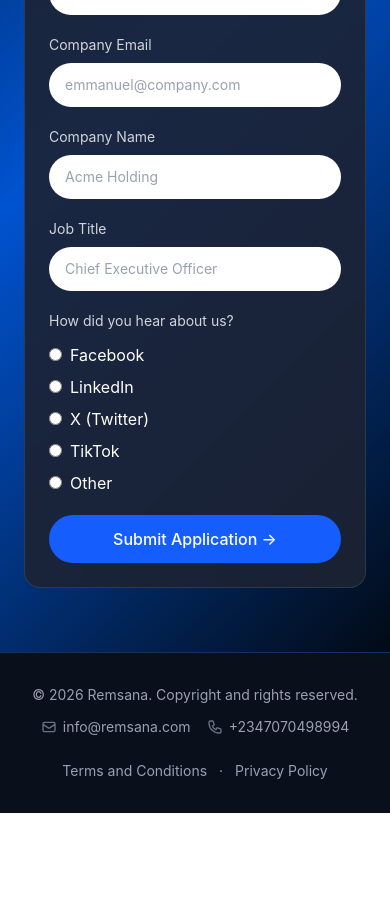
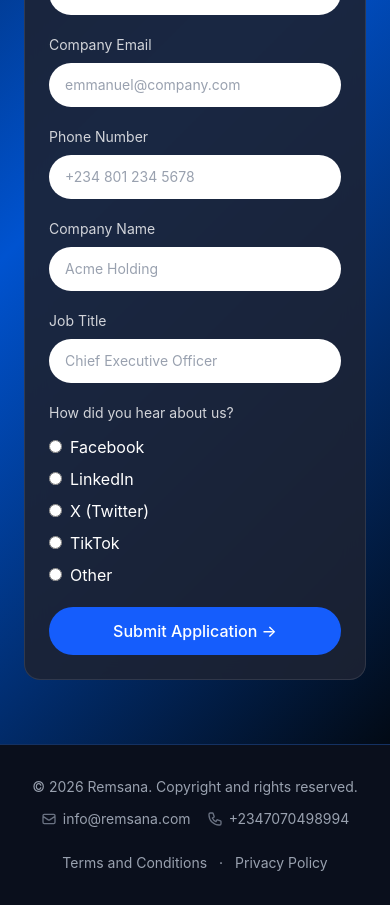
Before and after one commit to MigrationGFA/businesslms, a React (Vite) app: page / in a window 390 px wide. Shown: the part 8340-9245 px from the top of the page. Before the commit the page ends 9153 px from the top, so only its background shows below. Built offline with nearby package versions, Linux system fonts and the light colour scheme.

Commit message:
Added phone number Field

```diff
--- a/src/componenets/ApplicationModal.tsx
+++ b/src/componenets/ApplicationModal.tsx
@@ -12,6 +12,7 @@ const ApplicationModal = ({ isOpen, onClose }: ApplicationModalProps) => {
     fullName: "",
     companyEmail: "",
     companyName: "",
+    phoneNumber: "",
     jobTitle: "",
     hearAboutUs: "",
     hearAboutUsOther: "",
@@ -20,6 +21,26 @@ const ApplicationModal = ({ isOpen, onClose }: ApplicationModalProps) => {
     "idle" | "submitting" | "success" | "error"
   >("idle");
   const [responseMessage, setResponseMessage] = useState("");
+
+const validatePhoneNumber = (phone: string) => {
+  // Remove spaces, dashes, brackets etc.
+  const cleaned = phone.replace(/\D/g, "");
+
+  // Local format: 08012345678
+  if (cleaned.startsWith("0")) {
+    return cleaned.length === 11;
+  }
+
+  // International format: 2348012345678
+  if (cleaned.startsWith("234")) {
+    return cleaned.length === 13;
+  }
+
+  return false;
+};
+
+  const phoneError =
+    formData.phoneNumber && !validatePhoneNumber(formData.phoneNumber);
 
   const handleChange =
     (field: keyof typeof formData) =>
@@ -37,6 +58,7 @@ const ApplicationModal = ({ isOpen, onClose }: ApplicationModalProps) => {
         full_name: formData.fullName,
         email: formData.companyEmail,
         company_name: formData.companyName,
+        phone_number: formData.phoneNumber,
         job_title: formData.jobTitle,
         hear_about_us:
           formData.hearAboutUs === "Other"
@@ -60,6 +82,7 @@ const ApplicationModal = ({ isOpen, onClose }: ApplicationModalProps) => {
         fullName: "",
         companyEmail: "",
         companyName: "",
+        phoneNumber: "",
         jobTitle: "",
         hearAboutUs: "",
         hearAboutUsOther: "",
@@ -88,6 +111,7 @@ const ApplicationModal = ({ isOpen, onClose }: ApplicationModalProps) => {
         fullName: "",
         companyEmail: "",
         companyName: "",
+        phoneNumber: "",
         jobTitle: "",
         hearAboutUs: "",
         hearAboutUsOther: "",
@@ -104,7 +128,7 @@ const ApplicationModal = ({ isOpen, onClose }: ApplicationModalProps) => {
           animate={{ opacity: 1 }}
           exit={{ opacity: 0 }}
           transition={{ duration: 0.2 }}
-          className="fixed inset-0 z-[100] flex items-center justify-center p-4"
+          className="fixed inset-0 z-100 flex items-center justify-center p-4"
           onClick={handleClose}
         >
           {/* Blurred dark overlay */}
@@ -248,6 +272,29 @@ const ApplicationModal = ({ isOpen, onClose }: ApplicationModalProps) => {
                           placeholder="emmanuel@company.com"
                           className="w-full rounded-full px-4 py-3 text-sm text-[#191A15] placeholder:text-gray-400 bg-white focus:outline-none focus:ring-2 focus:ring-blue-400 transition"
                         />
+                      </div>
+
+                      <div>
+                        <label
+                          htmlFor="app-phoneNumber"
+                          className="block text-sm text-white/80 mb-2"
+                        >
+                          Phone Number
+                        </label>
+                        <input
+                          id="app-phoneNumber"
+                          type="tel"
+                          required
+                          value={formData.phoneNumber}
+                          onChange={handleChange("phoneNumber")}
+                          placeholder="+234 801 234 5678"
+                          className="w-full rounded-full px-4 py-3 text-sm text-[#191A15] placeholder:text-gray-400 bg-white focus:outline-none focus:ring-2 focus:ring-blue-400 transition"
+                        />
+                        {phoneError && (
+                          <p className="mt-2 text-sm text-red-500">
+                            Please enter a valid Nigerian phone number.
+                          </p>
+                        )}
                       </div>
 
                       <div>
--- a/src/componenets/Footer.tsx
+++ b/src/componenets/Footer.tsx
@@ -7,6 +7,7 @@ const Footer: FC = () => {
     fullName: "",
     companyEmail: "",
     companyName: "",
+    phoneNumber: "",
     jobTitle: "",
     hearAboutUs: "",
     hearAboutUsOther: "",
@@ -23,8 +24,37 @@ const Footer: FC = () => {
       setFormData((prev) => ({ ...prev, [field]: e.target.value }));
     };
 
+  const validatePhoneNumber = (phone: string) => {
+    // Remove spaces, dashes, brackets etc.
+    const cleaned = phone.replace(/\D/g, "");
+
+    // Local format: 08012345678
+    if (cleaned.startsWith("0")) {
+      return cleaned.length === 11;
+    }
+
+    // International format: 2348012345678
+    if (cleaned.startsWith("234")) {
+      return cleaned.length === 13;
+    }
+
+    return false;
+  };
+
+  const phoneError =
+    formData.phoneNumber && !validatePhoneNumber(formData.phoneNumber);
+
   const handleSubmit = async (e: React.FormEvent<HTMLFormElement>) => {
     e.preventDefault();
+    if (!validatePhoneNumber(formData.phoneNumber)) {
+      setStatus("error");
+      setResponseMessage(
+        "Please enter a valid Nigerian phone number (e.g. 08012345678 or +2348012345678).",
+      );
+      setIsResultModalOpen(true);
+      return;
+    }
+
     setStatus("submitting");
     setResponseMessage("");
 
@@ -34,11 +64,12 @@ const Footer: FC = () => {
         full_name: formData.fullName,
         email: formData.companyEmail,
         company_name: formData.companyName,
+        phone_number: formData.phoneNumber,
         job_title: formData.jobTitle,
-         hear_about_us:
-    formData.hearAboutUs === "Other"
-      ? formData.hearAboutUsOther
-      : formData.hearAboutUs,
+        hear_about_us:
+          formData.hearAboutUs === "Other"
+            ? formData.hearAboutUsOther
+            : formData.hearAboutUs,
       };
 
       const response = await axios.post(endpoint, payload, {
@@ -60,6 +91,7 @@ const Footer: FC = () => {
         fullName: "",
         companyEmail: "",
         companyName: "",
+        phoneNumber: "",
         jobTitle: "",
         hearAboutUs: "",
         hearAboutUsOther: "",
@@ -157,6 +189,30 @@ const Footer: FC = () => {
                   className="w-full rounded-full px-4 py-3 text-sm text-[#191A15] placeholder:text-gray-400 bg-white focus:outline-none focus:ring-2 focus:ring-blue-500"
                 />
               </div>
+
+              <div>
+                <label
+                  htmlFor="phoneNumber"
+                  className="block text-sm text-white/80 mb-2"
+                >
+                  Phone Number
+                </label>
+                <input
+                  id="phoneNumber"
+                  type="tel"
+                  required
+                  value={formData.phoneNumber}
+                  onChange={handleChange("phoneNumber")}
+                  placeholder="+234 801 234 5678"
+                  className="w-full rounded-full px-4 py-3 text-sm text-[#191A15] placeholder:text-gray-400 bg-white focus:outline-none focus:ring-2 focus:ring-blue-500"
+                />
+                {phoneError && (
+                  <p className="mt-2 text-sm text-red-500">
+                    Please enter a valid Nigerian phone number.
+                  </p>
+                )}
+              </div>
+
               <div>
                 <label
                   htmlFor="companyName"
```
